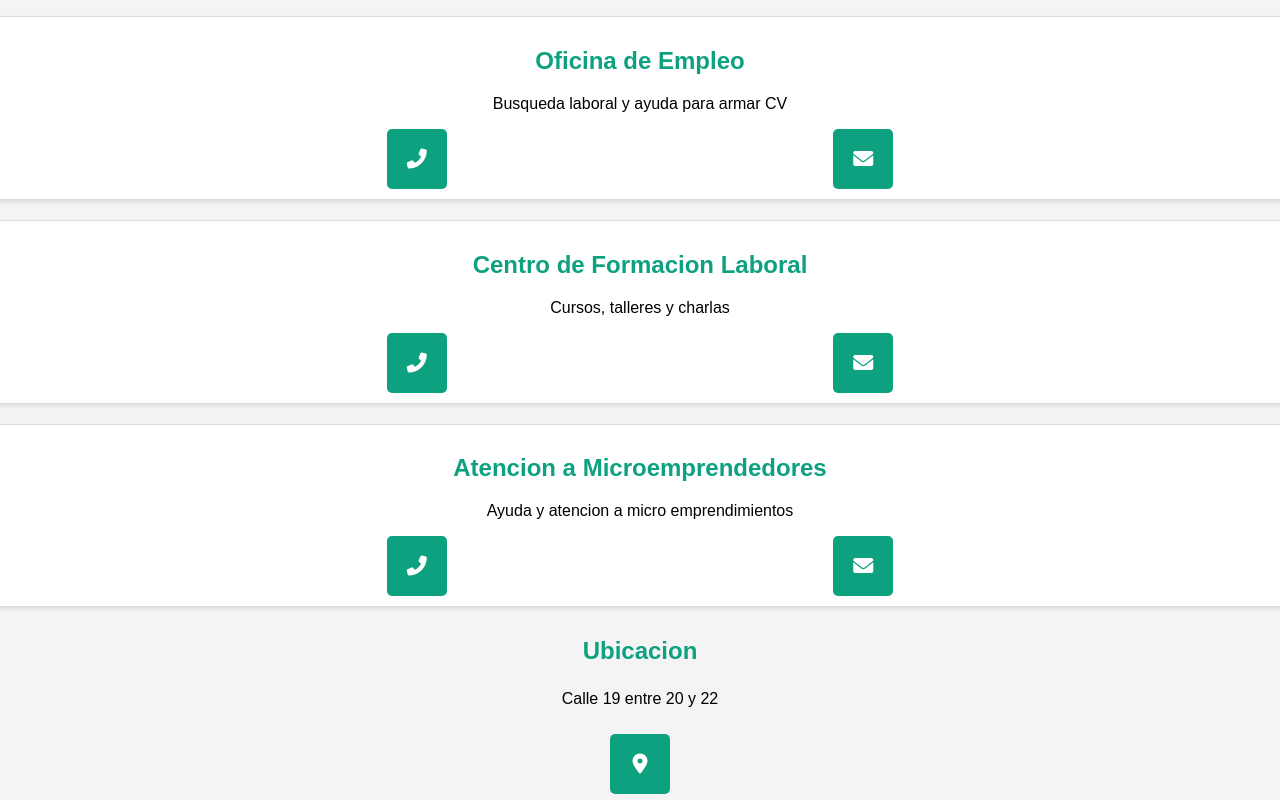
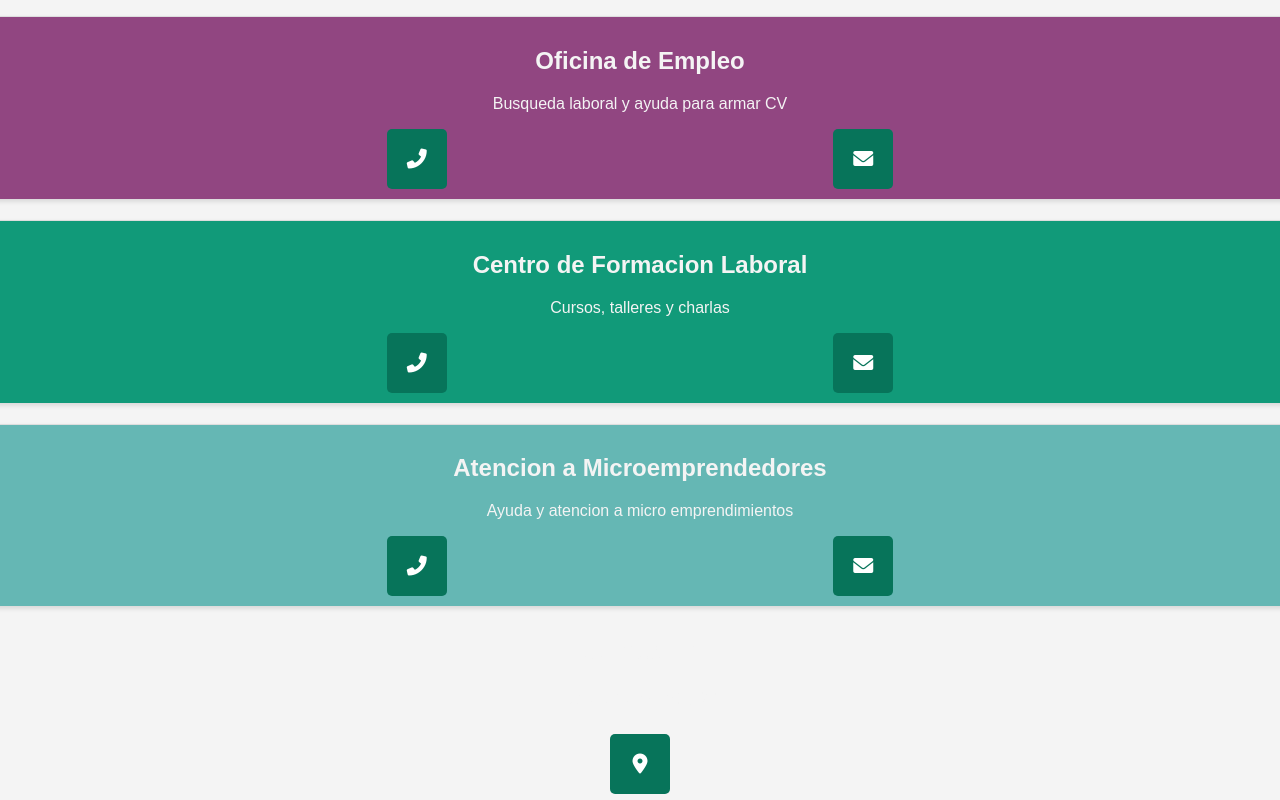
Before and after one commit to OMEGeneralPico/OE, a plain HTML site: page index.html in a window 1280 px wide. Drawn offline with Linux system fonts and the light colour scheme.

Commit message:
Update index.html

```diff
--- a/index.html
+++ b/index.html
@@ -46,7 +46,7 @@
             padding: 10px;
             border: none;
             border-radius: 5px;
-            background-color: #0DA17F;
+            background-color: #07745a;
             color: #fff;
             font-size: 20px;
             text-decoration: none;
@@ -56,17 +56,15 @@
             width: 40px;
             height: 40px;
         }
-        .buttons a:hover {
-            background-color: #088467;
-        }
-        h2{
-            color: #0DA17F;
+
+        h2,p{
+            color: #f4f4f4;
         }
     </style>
 
 </head>
 <body>
-    <div class="section">
+    <div class="section" style="background-color: #914681;">
         <h2>Oficina de Empleo</h2>
         <p>Busqueda laboral y ayuda para armar CV</p>
         <div class="buttons">
@@ -74,7 +72,7 @@
             <a href="mailto:oficinaempleogp@gmail.com"><i class="fas fa-envelope"></i></a>
         </div>
     </div>
-    <div class="section">
+    <div class="section" style="background-color: #119A79;">
         <h2>Centro de Formacion Laboral</h2>
         <p>Cursos, talleres y charlas</p>
         <div class="buttons">
@@ -82,7 +80,7 @@
             <a href="mailto:centromunicipaldeformacionlab@gmail.com"><i class="fas fa-envelope"></i></a>
         </div>
     </div>
-    <div class="section">
+    <div class="section" style="background-color: #65B7B4;">
         <h2>Atencion a Microemprendedores</h2>
         <p>Ayuda y atencion a micro emprendimientos</p>
         <div class="buttons">
```
